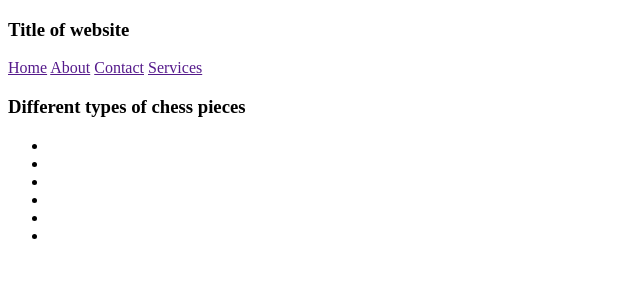
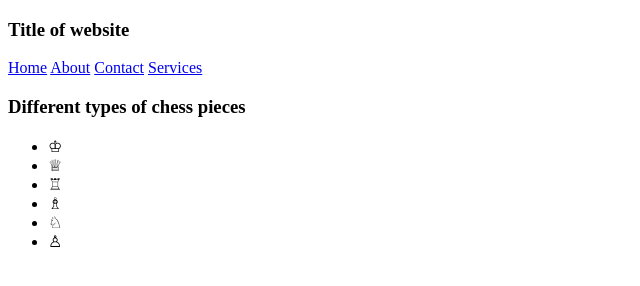
Before and after one commit to DatoGagua94/Collaboration, a plain HTML site: page index.html in a window 1280 px wide. Shown: the whole page, without its empty margins (0-640 px from the left). Drawn offline with Linux system fonts and the light colour scheme.

Commit message:
Update README and index.html with chess pieces and navigation links

```diff
--- a/index.html
+++ b/index.html
@@ -9,21 +9,21 @@
     <header>
         <h3>Title of website</h3>
         <nav>
-            <a href="">Home</a>
-            <a href="">About</a>
-            <a href="">Contact</a>
-            <a href="">Services</a>
+            <a href="#home">Home</a>
+            <a href="#about">About</a>
+            <a href="#contact">Contact</a>
+            <a href="#services">Services</a>
         </nav>
     </header>
     <main>
         <h3>Different types of chess pieces</h3>
         <ul>
-            <li></li>
-            <li></li>
-            <li></li>
-            <li></li>
-            <li></li>
-            <li></li>
+            <li>♔</li>
+            <li>♕</li>
+            <li>♖</li>
+            <li>♗</li>
+            <li>♘</li>
+            <li>♙</li>
         </ul>
     </main>
 
```
Also changed, not shown: 1 other file.
